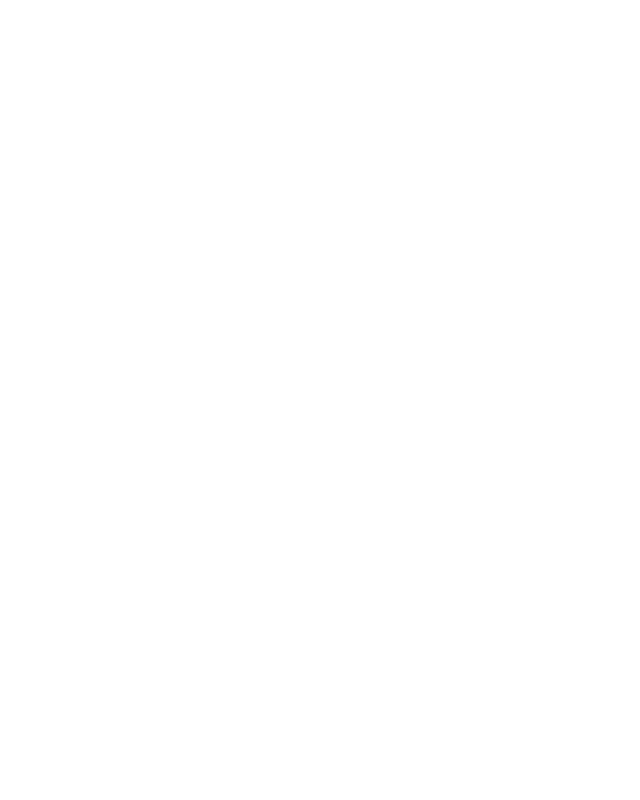
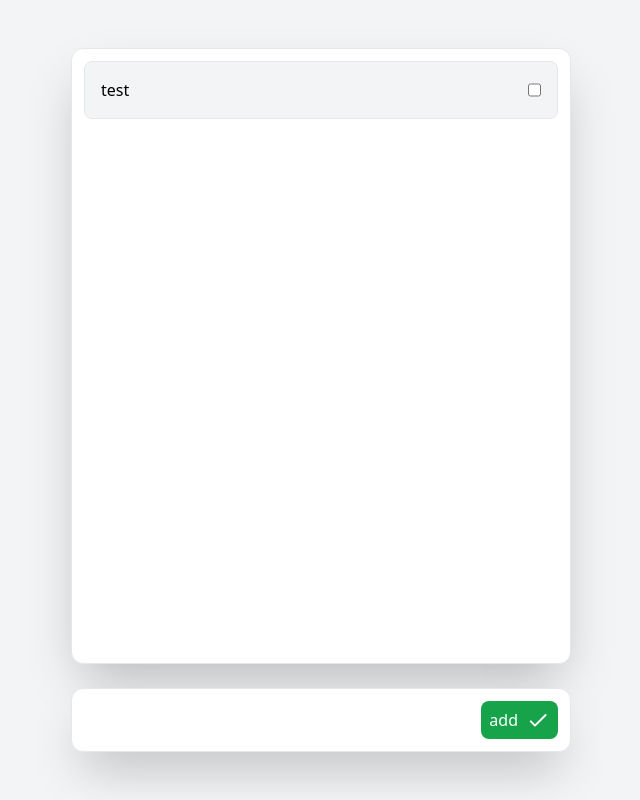
Before and after one commit to tchi-sama/todo-app, a React (Create React App) app: page / in a window 1280 px wide. Shown: the whole page, without its empty margins (319-959 px from the left). Built offline with nearby package versions, Linux system fonts and the light colour scheme.

Commit message:
complate ui

```diff
--- a/package.json
+++ b/package.json
@@ -3,6 +3,10 @@
   "version": "0.1.0",
   "private": true,
   "dependencies": {
+    "@emotion/react": "^11.10.5",
+    "@emotion/styled": "^11.10.5",
+    "@mui/icons-material": "^5.11.0",
+    "@mui/material": "^5.11.8",
     "@testing-library/jest-dom": "^5.16.5",
     "@testing-library/react": "^13.4.0",
     "@testing-library/user-event": "^13.5.0",
--- a/src/App.js
+++ b/src/App.js
@@ -1,8 +1,30 @@
+import DoneRoundedIcon from "@mui/icons-material/DoneRounded";
+import { useState } from "react";
+import Todo from "./Todo";
 function App() {
+  const [todos, setTodos] = useState([]);
+
+  //create todo
+  //read todo
+  //update todo
+  //delete todo
+
   return (
-    <div className="App">
-     <div >
-     </div>
+    <div className="h-[100vh] bg-gray-100 py-12 flex items-center justify-center">
+      <div className="w-[500px] h-full  flex flex-col gap-6">
+        <div className="flex-1 p-3 bg-white shadow-2xl rounded-xl border">
+          {
+            <Todo text="test" complated={false}/>
+          }
+        </div>
+        <div className="border h-16 p-3 bg-white shadow-2xl rounded-xl flex justify-between gap-3">
+          <input type="text" className=" rounded w-full h-full outline-none" />
+          <button className="flex px-2 flex justify-center items-center gap-2 text-white bg-green-600 rounded-lg ">
+            add
+            <DoneRoundedIcon />
+          </button>
+        </div>
+      </div>
     </div>
   );
 }
--- /dev/null
+++ b/src/Todo.jsx
@@ -0,0 +1,10 @@
+function Todo({text , complated}) {
+  return (
+    <div className="bg-gray-100 border rounded-lg p-4 flex ">
+        <lable htmlFor="checkbox" className="flex-1">{text}</lable>
+        <input type="checkbox" name="" id="checkbox" />
+    </div>
+  )
+}
+
+export default Todo
```
Also changed, not shown: 2 other files (tests, documents, lock files or other folders).
